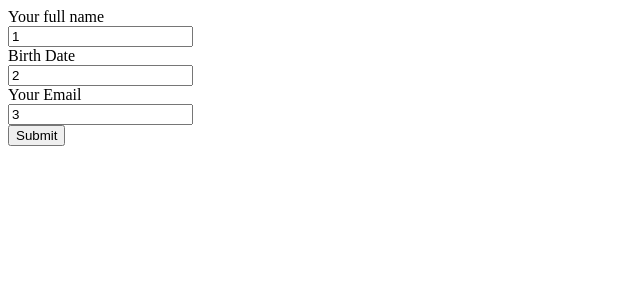
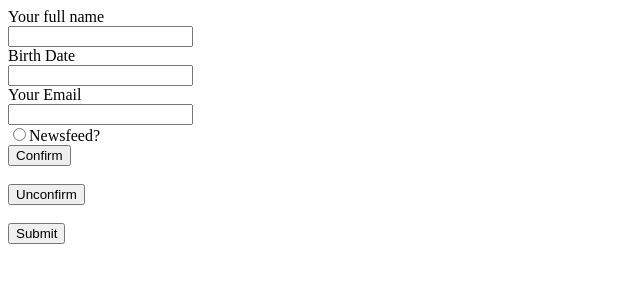
Before and after one commit to luckhoi56/kiosk, an Angular app: page / in a window 1280 px wide. Shown: the top 300 px of the page, without its empty margins (0-640 px from the left). Built offline with nearby package versions, Linux system fonts and the light colour scheme.

Commit message:
working nicely

```diff
--- a/src/app/kiosk/kiosk.component.html
+++ b/src/app/kiosk/kiosk.component.html
@@ -5,5 +5,16 @@
         </label><br>
       <input name=a{{index}} [(ngModel)]="options[index].value" type="text" [id]="option.name" [value]="option.value">
     </div>
-    <input type="submit">
-  </form>
+    <input type="radio" id="newsfeed" name="news" value="newfeed">
+    <label for="newsfeed">Newsfeed?</label><br>
+    <input type="submit" value="Confirm" (click)="m_confirm()"><br><br>
+    <input type="submit" value="Unconfirm" (click)="m_unconfirm()"><br><br>
+    <input type="submit" value="Submit" (click)="m_submit()"><br><br>
+
+</form>
+
+<div *ngIf="confirm_state">
+    <div *ngFor="let option of options;let index = index">
+        {{option.text}} {{option.value}}
+    </div>
+</div>
--- a/src/app/kiosk/kiosk.component.ts
+++ b/src/app/kiosk/kiosk.component.ts
@@ -6,18 +6,26 @@ import { Component, OnInit } from '@angular/core';
   styleUrls: ['./kiosk.component.css']
 })
 export class KioskComponent  {
-  public fname:string=""
-  public lname:string=""
-  public bday:string=""
+  public confirm_state:boolean = false
   constructor() { }
-
   ngOnInit(): void {
   }
   public options:any=[
-    {name:"fname",text:"Your full name",value:"1"},
-    {name:"bday",text:"Birth Date",value:"2"},
-    {name:"email",text:"Your Email",value:"3"}
+    {name:"fname",text:"Your full name",value:""},
+    {name:"bday",text:"Birth Date",value:""},
+    {name:"email",text:"Your Email",value:""}
   ]
 
+ m_confirm():void{
+   this.confirm_state = true
+   console.log("in m_confirm")
+ }
+ m_unconfirm():void{
+   this.confirm_state = false
+ }
+ m_submit():void{
+   for(let option of this.options)
+    option.value=""
+ }
 
 }
```
